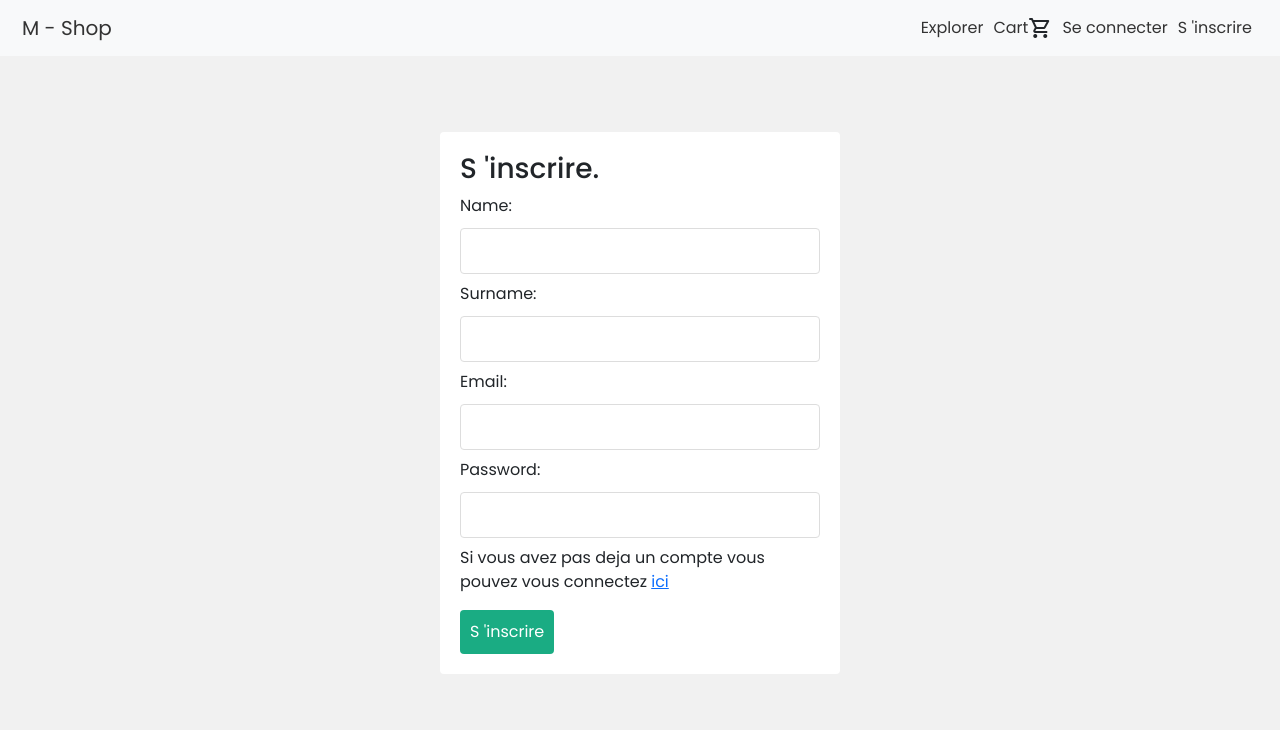
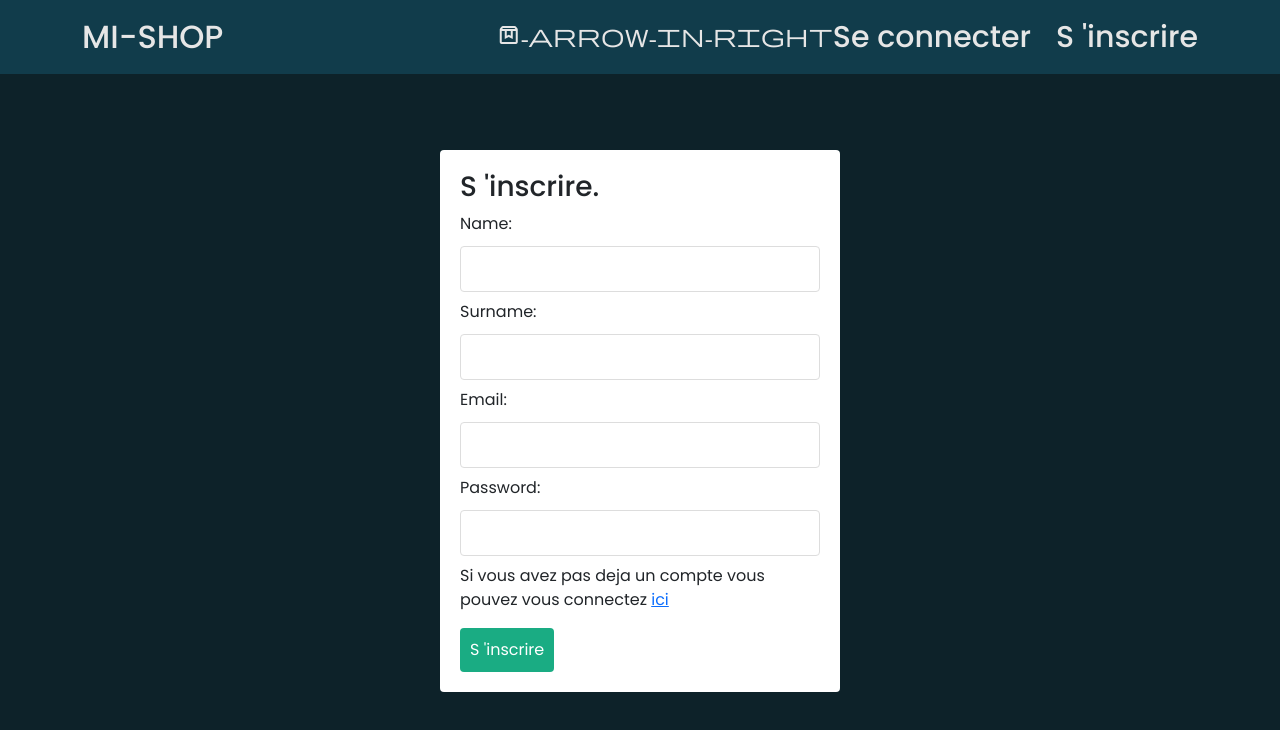
Before and after one commit to aronyaina/site-commerce-client, a React (Vite) app: page /payement in a window 1280 px wide. Shown: the top 730 px of the page. Built offline with nearby package versions, Linux system fonts and the light colour scheme.

Commit message:
Begin with css

```diff
--- a/src/App.jsx
+++ b/src/App.jsx
@@ -27,14 +27,14 @@ function App() {
   const [isAdmin, setRoles] = useState(false);
 
   useEffect(() => {
-    if (user) {
+    if (user !== null) {
       if (user.roles === "admin") {
         setRoles(true);
         console.log(isAdmin);
       } else {
         setRoles(false);
       }
-    } else if (!user) {
+    } else if (user === null) {
       setRoles(false);
     }
     console.log("is admin ", isAdmin);
@@ -48,12 +48,12 @@ function App() {
         <div className="pages">
           <Routes>
             <Route path="/cart" element=<Cart /> />
+            <Route path="/dashboard" element={<Dashboard />} />
+            <Route path="/buying" element=<Shopping /> />{" "}
             <Route
-              path="/dashboard"
-              element={!isAdmin ? <Navigate to="/" /> : <Dashboard />}
+              path="/"
+              element={isAdmin ? <Navigate to="/dashboard" /> : <Home />}
             />
-            <Route path="/buying" element=<Shopping /> />{" "}
-            <Route path="/" element=<Home /> />
             <Route
               path="/shipping"
               element={!user ? <Signup /> : <Shipping />}
--- a/src/components/layout/navbar.jsx
+++ b/src/components/layout/navbar.jsx
@@ -1,8 +1,8 @@
 import Container from "react-bootstrap/Container";
-import Nav from "react-bootstrap/Nav";
+
 import Navbar from "react-bootstrap/Navbar";
 import Offcanvas from "react-bootstrap/Offcanvas";
-import { Badge, Button } from "react-bootstrap";
+import { Button } from "react-bootstrap";
 import { Link } from "react-router-dom";
 
 import { useLogout } from "../../features/authentication/hooks/useLogout";
@@ -15,18 +15,39 @@ const NavbarHead = () => {
   const handleClick = () => {
     logout();
   };
-  const { state } = useCartContext();
-  console.log(state.cart);
-  const { cart } = state;
 
   return (
-    <header>
-      <Navbar bg="light" className="mb-3" expand="lg" sticky="top">
+    <header className="NavbarHead">
+      <Navbar className="mb-3" expand="lg">
         {!user ? (
-          <Container fluid>
-            <Navbar.Brand>
-              {" "}
-              <Link to="/home">M - Shop</Link>{" "}
+          <Container>
+            <Navbar.Brand className="brand-heading">
+              <Link to="/home">MI-SHOP</Link>{" "}
+            </Navbar.Brand>
+            <Navbar.Toggle />
+            <Navbar.Offcanvas placement="end">
+              <Offcanvas.Header>hello world</Offcanvas.Header>
+              <Offcanvas.Body>
+                <div className="connectNav">
+                  <Link to="/login" className="item item-1">
+                    {" "}
+                    <span className="material-symbols-outlined">
+                      box-arrow-in-right
+                    </span>
+                    Se connecter{" "}
+                  </Link>
+                  <Link to="/signup" className="item item-2">
+                    {" "}
+                    S 'inscrire
+                  </Link>
+                </div>
+              </Offcanvas.Body>
+            </Navbar.Offcanvas>
+          </Container>
+        ) : (
+          <Container fluid className="nav-container">
+            <Navbar.Brand className="brand-heading">
+              <Link to="/home">MI-SHOP</Link>{" "}
             </Navbar.Brand>
             <Navbar.Toggle />
             <Navbar.Offcanvas placement="end">
@@ -34,50 +55,7 @@ const NavbarHead = () => {
                 <Offcanvas.Title>Naviguer</Offcanvas.Title>
               </Offcanvas.Header>
               <Offcanvas.Body>
-                <Nav className="justify-content-end flex-grow-1 pe-3">
-                  {" "}
-                  <Link to="/buying"> Explorer </Link>
-                  <Link to="/cart"> Cart</Link>
-                  {cart.cartItems.length > 0 && (
-                    <Badge pill bg="danger">
-                      {cart.cartItems.length}
-                    </Badge>
-                  )}
-                  <span className="material-symbols-outlined">
-                    shopping_cart
-                  </span>
-                  <Link to="/login"> Se connecter </Link>
-                  <Link to="/signup"> S 'inscrire</Link>
-                </Nav>
-              </Offcanvas.Body>
-            </Navbar.Offcanvas>
-          </Container>
-        ) : (
-          <Container fluid>
-            <Navbar.Brand>
-              <Link to="/home">M - Shop</Link>{" "}
-            </Navbar.Brand>
-            <Navbar.Toggle />
-            <Navbar.Offcanvas placement="end">
-              <Offcanvas.Header closeButton>
-                <Offcanvas.Title>Naviguer</Offcanvas.Title>
-              </Offcanvas.Header>
-              <Offcanvas.Body>
-                <Nav className="justify-content-end flex-grow-1 pe-3">
-                  <Link to="/buying">Explorer</Link>
-
-                  <Link to="/cart"> Cart</Link>
-                  {cart.cartItems.length > 0 && (
-                    <Badge pill bg="danger">
-                      {cart.cartItems.length}
-                    </Badge>
-                  )}
-                  <span className="material-symbols-outlined">
-                    shopping_cart
-                  </span>
-
-                  <span className="emailSpan">{user.email}</span>
-                </Nav>
+                <span className="emailSpan">{user.email}</span>
                 <Button variant="outline-danger" onClick={handleClick}>
                   {" "}
                   Se deconnecter
--- a/src/features/payement/components/payementCheckout.jsx
+++ b/src/features/payement/components/payementCheckout.jsx
@@ -6,13 +6,16 @@ import { Link, useNavigate } from "react-router-dom";
 import { ACTIONCART } from "../../shopping/reducers/cartReducer";
 
 export default function payementCheckout() {
+  const { state, dispatch } = useCartContext();
   const navigate = useNavigate();
-  const { state, dispatch } = useCartContext();
-
   const {
-    cart: { payementMethod },
+    cart: { cart, payementMethod, shippingAddress },
   } = state;
-
+  useEffect(() => {
+    if (shippingAddress.address === "") {
+      navigate("/shipping");
+    }
+  }, [shippingAddress, navigate]);
   const onSubmitHandler = (e) => {
     e.preventDefault();
     dispatch({
--- a/src/features/shipping/components/formShipping.jsx
+++ b/src/features/shipping/components/formShipping.jsx
@@ -10,15 +10,9 @@ function formShipping() {
     cart: { shippingAddress },
   } = state;
 
-  const [fullName, setFullName] = useState("");
-  const [address, setAddress] = useState("");
-  const [city, setCity] = useState("");
-  const [postalCode, setPostalCode] = useState("");
-  const [country, setCountry] = useState("");
-  console.log("shipping address :", shippingAddress);
   useEffect(() => {
     if (shippingAddress) {
-      setFullName(shippingAddress.fullName);
+      setFullName();
       setAddress(shippingAddress.address);
       setCity(shippingAddress.city);
       setPostalCode(shippingAddress.postalCode);
@@ -30,7 +24,12 @@ function formShipping() {
       setPostalCode("");
       setCountry("");
     }
-  }, []);
+  }, [shippingAddress]);
+  const [fullName, setFullName] = useState("");
+  const [address, setAddress] = useState("");
+  const [city, setCity] = useState("");
+  const [postalCode, setPostalCode] = useState("");
+  const [country, setCountry] = useState("");
 
   const submitHandler = (e) => {
     e.preventDefault();
@@ -67,6 +66,7 @@ function formShipping() {
             <Form.Label>Nom</Form.Label>
             <Form.Control
               value={fullName}
+              name={fullName}
               onChange={(e) => setFullName(e.target.value)}
               required
             />
@@ -75,6 +75,7 @@ function formShipping() {
             <Form.Label>Adresse</Form.Label>
             <Form.Control
               value={address}
+              name={address}
               onChange={(e) => setAddress(e.target.value)}
               required
             />
@@ -83,6 +84,7 @@ function formShipping() {
             <Form.Label>Ville</Form.Label>
             <Form.Control
               value={city}
+              name={city}
               onChange={(e) => setCity(e.target.value)}
               required
             />
@@ -91,6 +93,7 @@ function formShipping() {
             <Form.Label>Code Postal</Form.Label>
             <Form.Control
               value={postalCode}
+              name={postalCode}
               onChange={(e) => setPostalCode(e.target.value)}
               required
             />
@@ -99,6 +102,7 @@ function formShipping() {
             <Form.Label>Pays</Form.Label>
             <Form.Control
               value={country}
+              name={country}
               onChange={(e) => setCountry(e.target.value)}
               required
             />
--- a/src/index.jsx
+++ b/src/index.jsx
@@ -1,4 +1,5 @@
 import "bootstrap/dist/css/bootstrap.css";
+import "./styles/heading.css";
 import "./styles/index.css";
 import "./styles/card.css";
 import React from "react";
--- /dev/null
+++ b/src/styles/heading.css
@@ -0,0 +1,71 @@
+/* navbar */
+header {
+    background-color: #113c4b;
+
+}
+
+.nav-container a {
+    color: rgb(233, 233, 233);
+
+
+}
+
+.container {
+    width: 100%;
+    display: flex;
+    align-items: center;
+}
+
+.container.a.connectNav {
+    width: 100%;
+    display: flex;
+    align-items: center;
+}
+
+.nav-container .container-fluid {
+    width: 500px;
+}
+
+.nav-container {
+
+    color: rgb(255, 255, 255);
+
+}
+
+.connectNav {
+    width: 100%;
+    font-size: 30px;
+    font-weight: 500;
+    display: flex;
+    justify-content: flex-end;
+
+}
+
+.item {
+    padding-left: 25px;
+}
+
+header a {
+    color: rgb(230, 230, 230);
+    text-decoration: none;
+}
+
+
+
+
+
+
+.nav-container {
+    padding-left: 50px;
+    padding-top: 40px;
+    display: flex;
+
+}
+
+
+.brand-heading {
+    color: #fff;
+    font-family: "Poppins";
+    font-weight: 500;
+    font-size: 32px;
+}
--- a/src/styles/index.css
+++ b/src/styles/index.css
@@ -8,28 +8,12 @@
 }
 
 body {
-    background: #f1f1f1;
+    background: #0D2229;
     margin: 0;
     font-family: "Poppins";
 }
 
-header {
-    background: #fff;
-}
 
-header .container {
-    max-width: 1400px;
-    margin: 0 auto;
-    padding: 10px 20px;
-    display: flex;
-    align-items: center;
-    justify-content: space-between;
-}
-
-header a {
-    color: #333;
-    text-decoration: none;
-}
 
 .pages {
     max-width: 1400px;
@@ -120,27 +104,6 @@ input.error {
     border-radius: 40%;
 }
 
-/* navbar */
-nav {
-    display: flex;
-    align-items: center;
-}
-
-nav a,
-nav button {
-    margin-left: 10px;
-}
-
-nav button {
-    background: #fff;
-    color: var(--primary);
-    border: 2px solid var(--primary);
-    padding: 6px 10px;
-    border-radius: 4px;
-    font-family: "Poppins";
-    cursor: pointer;
-    font-size: 1em;
-}
 
 /* auth forms */
 form.signup,
```
Also changed, not shown: src/components/layout/heading.jsx (added, +7 -0 lines), src/features/shopping/components/navCart.jsx (added, +28 -0 lines), src/features/shipping/context/shippingContext.jsx (deleted), src/features/shipping/hooks/useChippingContext.jsx (deleted), src/features/shipping/reducers/shippingReducer.jsx (deleted).
